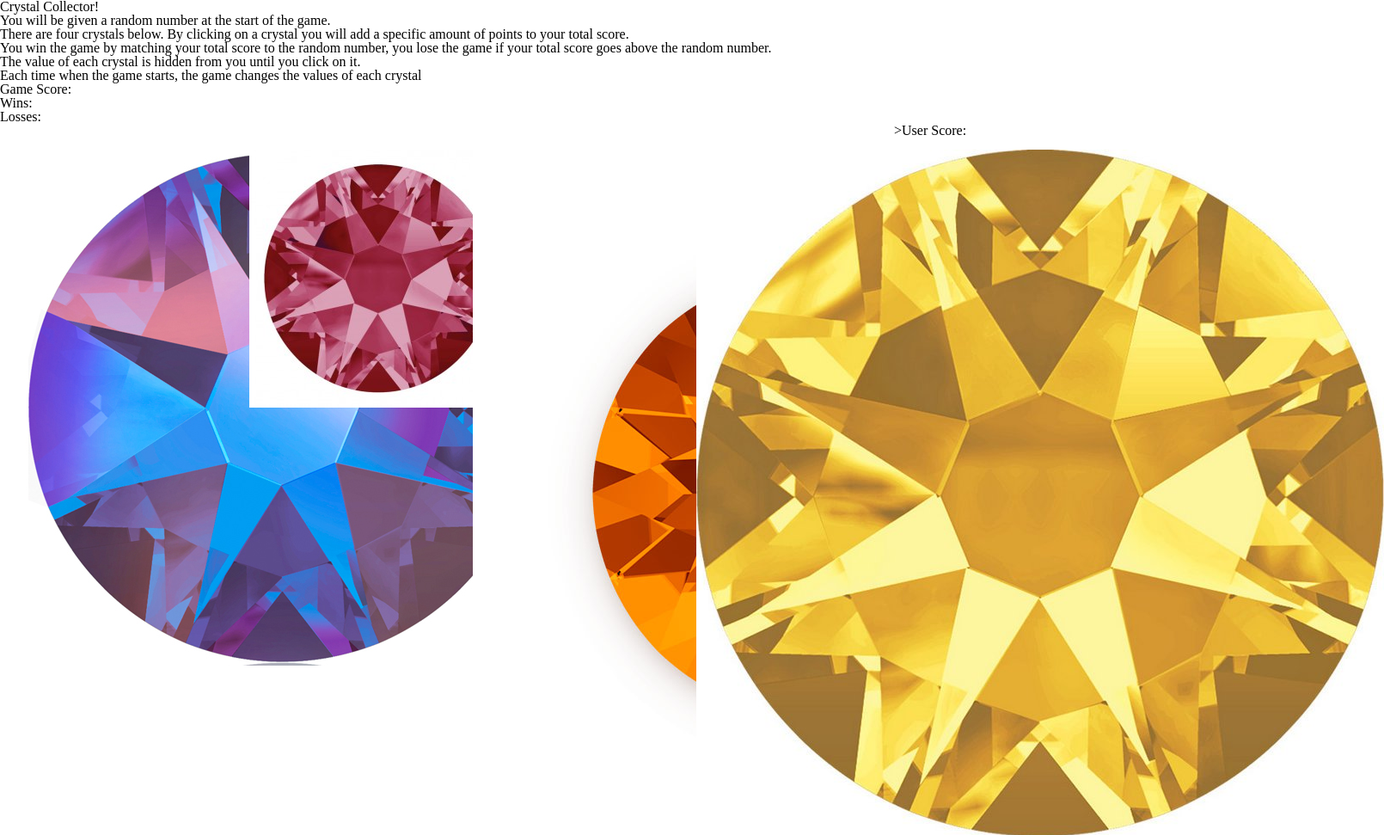
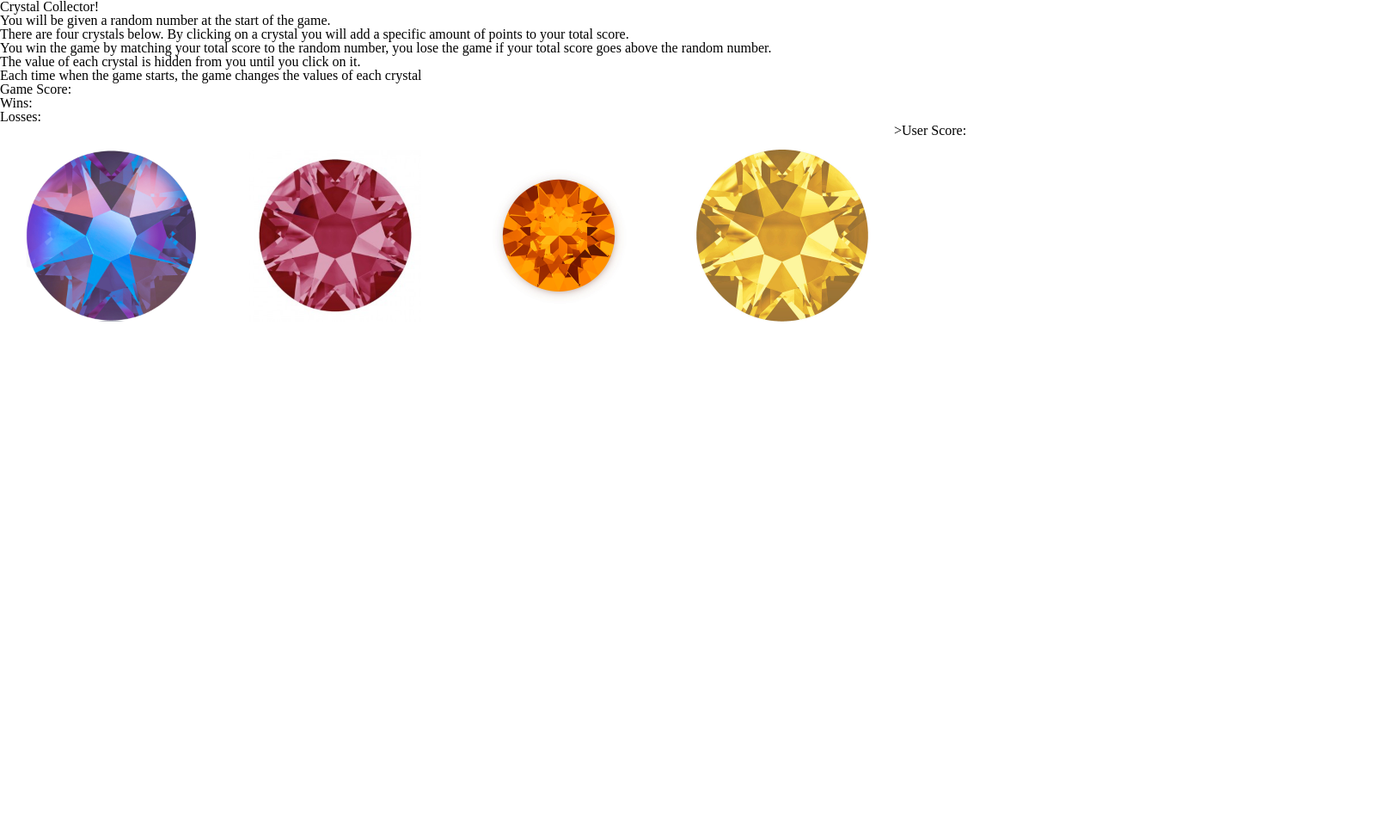
Before and after one commit to smattern416/unit-4-game, a plain HTML site: page index.html in a window 1280 px wide. Shown: the top 971 px of the page at 86% size, 1610 px wide, since content can reach past the window. After the commit the page ends 800 px from the top, so only its background shows below. Drawn offline with nearby package versions, Linux system fonts and the light colour scheme.

Commit message:
formatted crytal pics in css

```diff
--- a/assets/css/style.css
+++ b/assets/css/style.css
@@ -1,10 +1,31 @@
 .container {
     max-width: 90%;
   }
-.crystals {
+#purpleCrystal {
     margin: 20px;
     padding: 10px;
     float: left;
     width: 200px;
     height: auto;
   }
+  #pinkCrystal {
+    margin: 20px;
+    padding: 10px;
+    float: left;
+    width: 200px;
+    height: auto;
+  }
+  #orangeCrystal {
+    margin: 20px;
+    padding: 10px;
+    float: left;
+    width: 200px;
+    height: auto;
+  }
+  #yellowCrystal {
+    margin: 20px;
+    padding: 10px;
+    float: left;
+    width: 200px;
+    height: auto;
+  }
```
